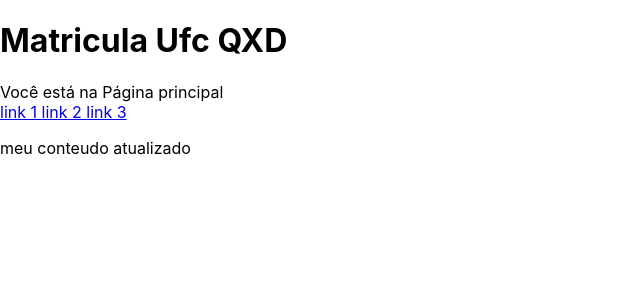
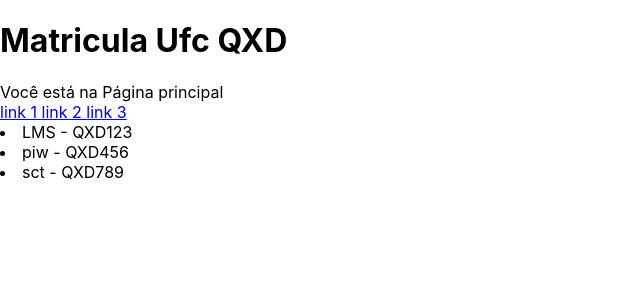
Before and after one commit to kadhu5015/piwfrontend, a React (Create React App) app: page / in a window 1280 px wide. Shown: the top 300 px of the page, without its empty margins (0-640 px from the left). Built offline with nearby package versions, Linux system fonts and the light colour scheme.

Commit message:
atualizacao aula 09 t 04

```diff
--- a/src/components/pages/PaginaPrincipal/PaginaPrincipal.js
+++ b/src/components/pages/PaginaPrincipal/PaginaPrincipal.js
@@ -1,9 +1,36 @@
 import { Navegador } from "../../common/Navegador/Navegador";
 
 function Conteudo(){
-    return(<div>
-        <p>meu conteudo atualizado</p>
-    </div>);
+    let disciplinas = [ //isso é pra simular informações que estão no banco de dados
+        {
+            nome: "LMS",
+            codigo: "QXD123",
+
+        },
+        {
+            nome: "piw",
+            codigo: "QXD456",
+        },
+        {
+            nome: "sct",
+            codigo: "QXD789",
+        }
+
+    ];
+    // let lis = []; //crio uma lista vazia pra armazenar os dados la de cima
+    // for(let i = 0; i < disciplinas.length; i++){ //um for que vai passar por todos os objetos dentro de disciplinas
+    //     lis.push(<li>({disciplinas[i].nome} - {disciplinas[i].codigo})</li>) //pegando todos os elementos das disciplinas e colocando dentro de lis
+    // }
+    // //no return a gente renderiza essa lista
+    let lis = disciplinas.map((disciplina)=>(
+        <li>
+            {disciplina.nome} - {disciplina.codigo}
+        </li>))
+
+    return(
+        <div>
+            {lis}
+        </div>);
 }
 
 function Cabecalho({paginaAtual}){ //aqui eu criei uma variavel chamada paginaAtual que vai receber o valor da chave "paginaAtual" pq tem o mesmo nome
```
